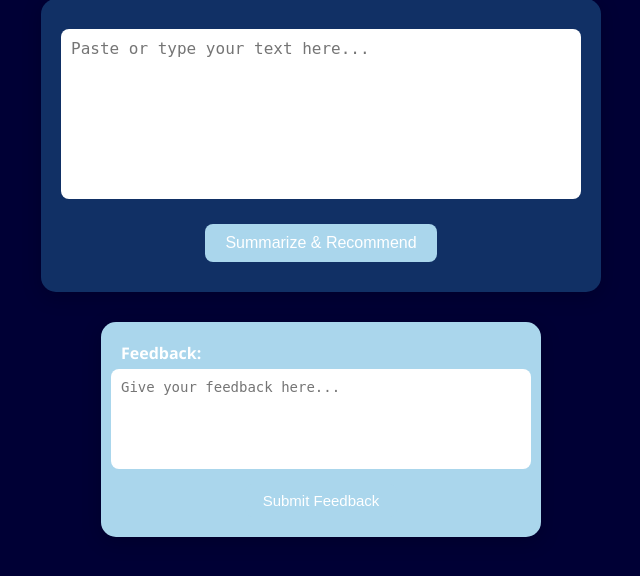
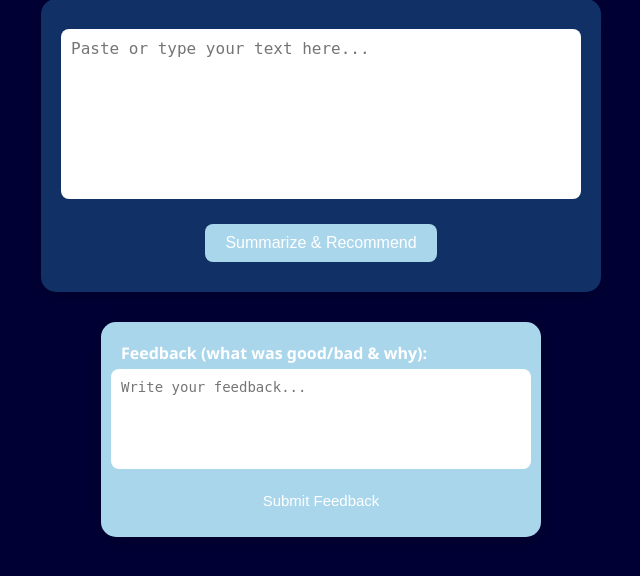
Before and after one commit to Shruvexxx/Aruvi, a Python web app: template templates/index.html in a window 1280 px wide. Shown: the part 158-734 px from the top of the page, without its empty margins (319-959 px from the left). Run offline with Jinja, Linux system fonts and the light colour scheme; the template is opened without the code that fills it, so the values that code supplies are empty.

Commit message:
Update index.html

```diff
--- a/templates/index.html
+++ b/templates/index.html
@@ -1,20 +1,21 @@
 <!DOCTYPE html>
 <html>
 <head>
+  <meta charset="utf-8">
   <title>ARUVI</title>
   <link rel="stylesheet" href="{{ url_for('static', filename='style.css') }}">
+  <meta name="viewport" content="width=device-width, initial-scale=1">
 </head>
 <body>
   <div class="container">
     <h1>ARUVI</h1>
 
-        <!-- Summarization Input Form -->
     <form method="POST" class="form">
-            <textarea name="text" placeholder="Paste or type your text here..."></textarea>
+      <input type="hidden" name="action" value="summarize">
+      <textarea name="text" placeholder="Paste or type your text here..." required></textarea>
       <input type="submit" value="Summarize & Recommend">
     </form>
 
-        <!-- Output Section -->
     {% if summary %}
     <div class="output-box">
       <h3>Summary:</h3>
@@ -26,17 +27,17 @@
     <div class="output-box">
       <h3>Recommendations:</h3>
       <ul>
-                {% for item in recommendations %}
-                    <li>{{ item }}</li>
+        {% for title, url in recommendations %}
+          <li><a href="{{ url }}" target="_blank" rel="noopener">{{ title }}</a></li>
         {% endfor %}
       </ul>
     </div>
     {% endif %}
 
-        <!-- Feedback Section -->
     <form method="POST" class="feedback-section">
-            <label for="feedback">Feedback:</label>
-            <textarea name="feedback" placeholder="Give your feedback here..."></textarea>
+      <input type="hidden" name="action" value="feedback">
+      <label for="feedback_text">Feedback (what was good/bad & why):</label>
+      <textarea name="feedback_text" id="feedback_text" placeholder="Write your feedback..."></textarea>
       <input type="submit" value="Submit Feedback">
     </form>
   </div>
```
Lines whose indentation alone changed are shown as unchanged.
